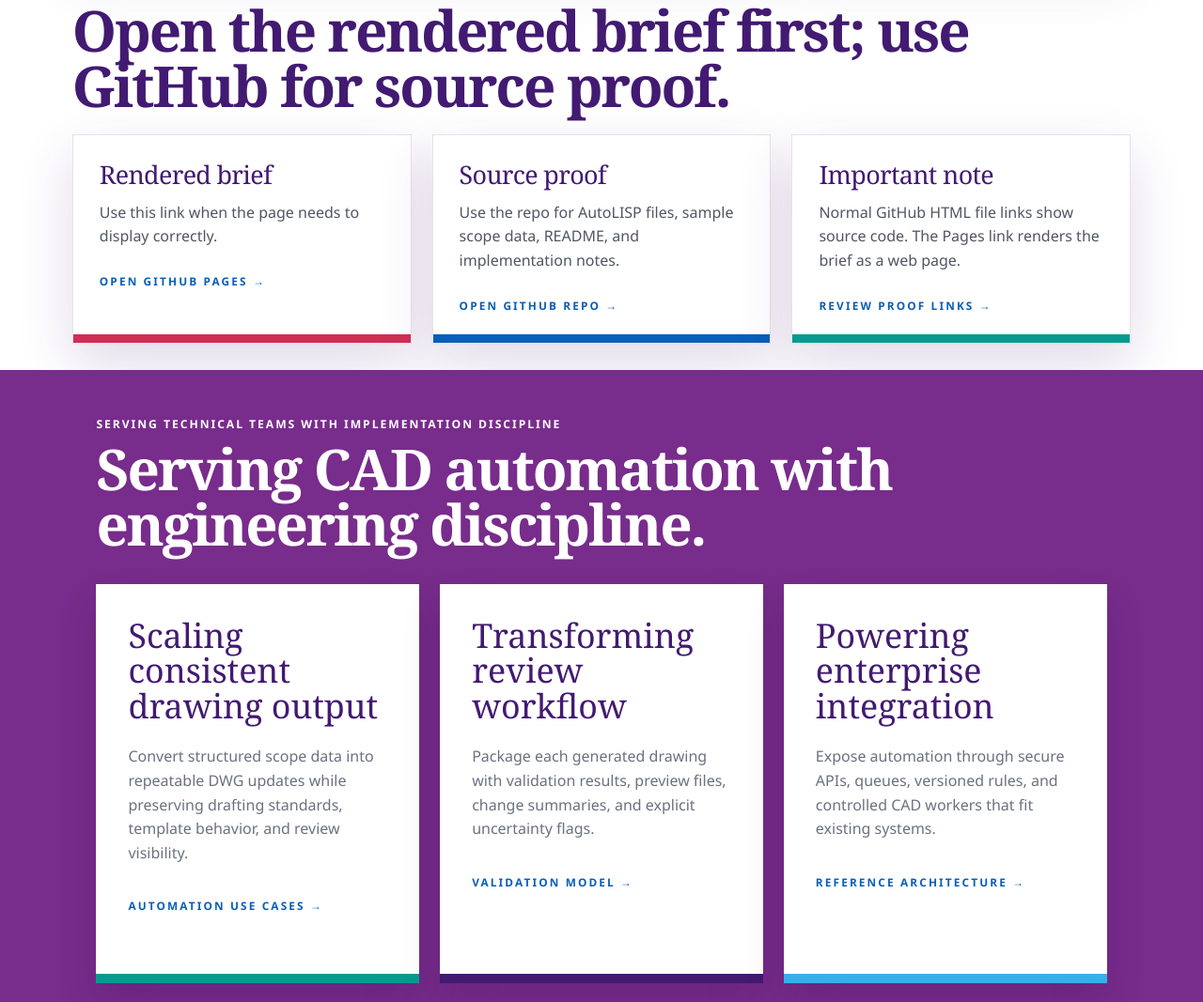
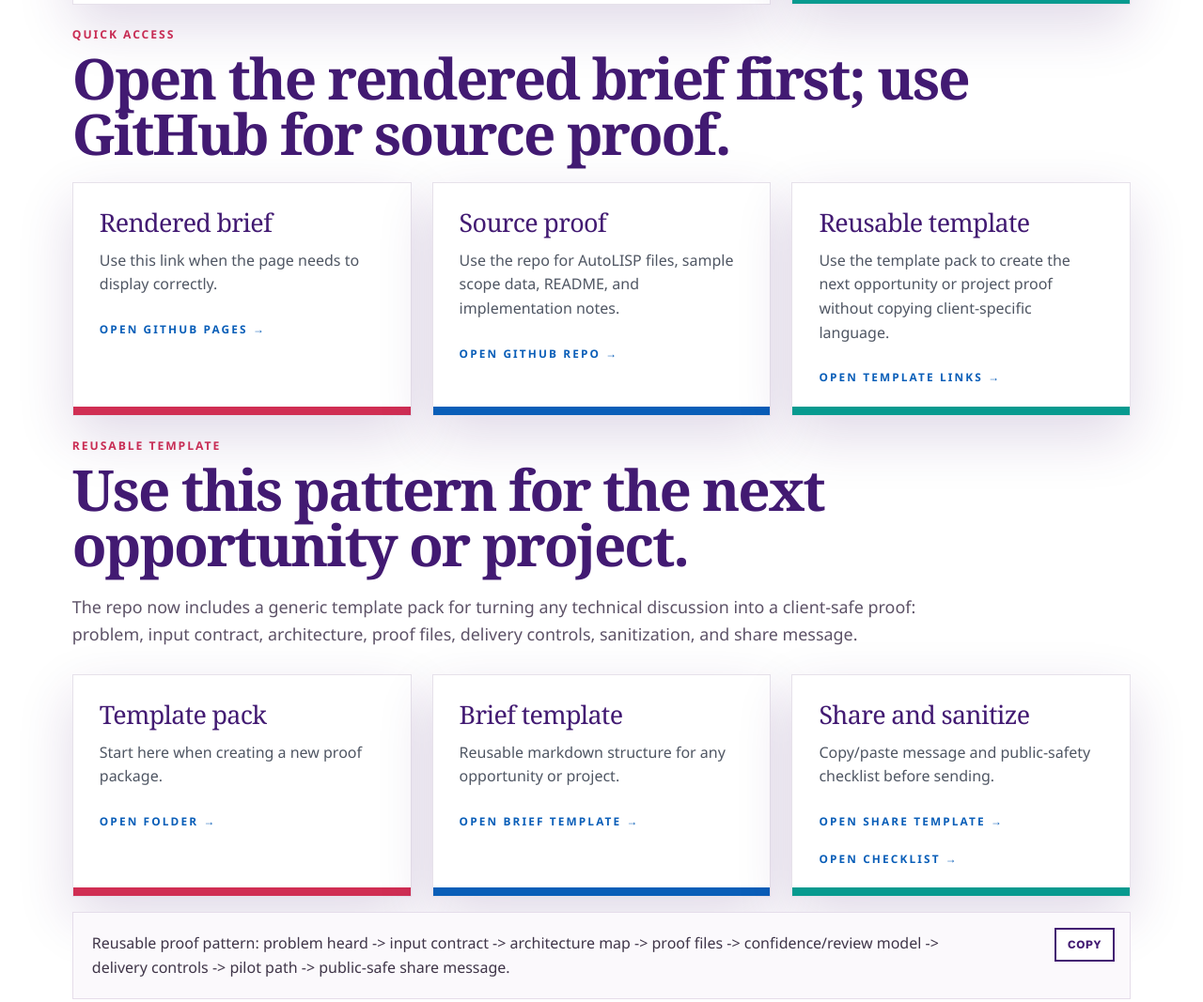
Before and after one commit to tsmithcode/crown-castle-cad-automation-proof, a plain HTML site: page client-brief/CrownCastle_CAD_Automation_Technical_Alignment_Brief.html in a window 1280 px wide. Shown: the part 1749-2816 px from the top of the page at 94% size. Drawn offline with Linux system fonts and the light colour scheme.

Commit message:
Add reusable opportunity alignment template

```diff
--- a/client-brief/CrownCastle_CAD_Automation_Technical_Alignment_Brief.html
+++ b/client-brief/CrownCastle_CAD_Automation_Technical_Alignment_Brief.html
@@ -117,7 +117,7 @@ https://tsmithcode.github.io/crown-castle-cad-automation-proof/
 GitHub source proof:
 https://github.com/tsmithcode/crown-castle-cad-automation-proof
 
-The brief frames an estimated implementation path for drafter-ready CAD automation: structured scope data, AutoLISP drawing execution, validation reports, review flags, and a practical pilot path. The repo contains sample AutoLISP proof files only; it does not include proprietary Crown Castle project data.</div>
+The brief frames an estimated implementation path for drafter-ready CAD automation: order-number intake, structured scope data, AutoLISP drawing execution, AWS/API orchestration, queue-backed CAD workers, validation reports, review flags, SDLC/observability controls, and a practical pilot path. The repo contains sample AutoLISP proof files only; it does not include proprietary Crown Castle project data.</div>
         </div>
         <p class="small">Share the rendered brief link for normal viewing. GitHub file views show HTML source, while GitHub Pages renders the page correctly.</p>
       </article>
@@ -150,10 +150,38 @@ The brief frames an estimated implementation path for drafter-ready CAD automati
         <a class="card-link" href="https://github.com/tsmithcode/crown-castle-cad-automation-proof" target="_blank" rel="noopener">Open GitHub repo →</a>
       </article>
       <article class="card teal span-4" data-search>
-        <h3>Important note</h3>
-        <p>Normal GitHub HTML file links show source code. The Pages link renders the brief as a web page.</p>
-        <a class="card-link" href="#proof-repo">Review proof links →</a>
+        <h3>Reusable template</h3>
+        <p>Use the template pack to create the next opportunity or project proof without copying client-specific language.</p>
+        <a class="card-link" href="#reusable-template">Open template links →</a>
       </article>
+    </div>
+  </section>
+
+  <section id="reusable-template" class="section section-inner" aria-label="Reusable opportunity template">
+    <p class="section-kicker">Reusable template</p>
+    <h2 class="section-title">Use this pattern for the next opportunity or project.</h2>
+    <p class="section-subtitle">The repo now includes a generic template pack for turning any technical discussion into a client-safe proof: problem, input contract, architecture, proof files, delivery controls, sanitization, and share message.</p>
+    <div class="grid">
+      <article class="card red span-4" data-search>
+        <h3>Template pack</h3>
+        <p>Start here when creating a new proof package.</p>
+        <a class="card-link" href="https://github.com/tsmithcode/crown-castle-cad-automation-proof/tree/main/templates/opportunity-technical-alignment" target="_blank" rel="noopener">Open folder →</a>
+      </article>
+      <article class="card blue span-4" data-search>
+        <h3>Brief template</h3>
+        <p>Reusable markdown structure for any opportunity or project.</p>
+        <a class="card-link" href="https://github.com/tsmithcode/crown-castle-cad-automation-proof/blob/main/templates/opportunity-technical-alignment/TECHNICAL_ALIGNMENT_BRIEF_TEMPLATE.md" target="_blank" rel="noopener">Open brief template →</a>
+      </article>
+      <article class="card teal span-4" data-search>
+        <h3>Share and sanitize</h3>
+        <p>Copy/paste message and public-safety checklist before sending.</p>
+        <a class="card-link" href="https://github.com/tsmithcode/crown-castle-cad-automation-proof/blob/main/templates/opportunity-technical-alignment/TEAMS_OR_EMAIL_SHARE_TEMPLATE.md" target="_blank" rel="noopener">Open share template →</a>
+        <a class="card-link" href="https://github.com/tsmithcode/crown-castle-cad-automation-proof/blob/main/templates/opportunity-technical-alignment/SANITIZATION_CHECKLIST_TEMPLATE.md" target="_blank" rel="noopener">Open checklist →</a>
+      </article>
+    </div>
+    <div class="copybox">
+      <button class="copy-btn" type="button">Copy</button>
+      <div class="copy-target">Reusable proof pattern: problem heard -> input contract -> architecture map -> proof files -> confidence/review model -> delivery controls -> pilot path -> public-safe share message.</div>
     </div>
   </section>
 
@@ -186,6 +214,7 @@ The brief frames an estimated implementation path for drafter-ready CAD automati
       <a href="#context">Public context<small>Crown Castle public facts and language alignment.</small></a>
       <a href="#alignment">Alignment flow<small>Outcomes, operating principles, and next-step model.</small></a>
       <a href="#proof-repo">Proof repo<small>GitHub files, AutoLISP proof path, and STAR stories.</small></a>
+      <a href="#reusable-template">Reusable template<small>Generic opportunity/project proof template pack.</small></a>
       <a href="#discussion-update">Technical update<small>What the technical discussion clarified about the real implementation target.</small></a>
       <a href="#target-use-case">Target use case<small>Order-number driven DWG/PDF/JSON automation flow.</small></a>
       <a href="#aws-architecture">AWS service map<small>API Gateway, S3, Step Functions, SQS, worker, logs, audit.</small></a>
```
Also changed, not shown: index.html (+33 -4 lines), 7 other files.
